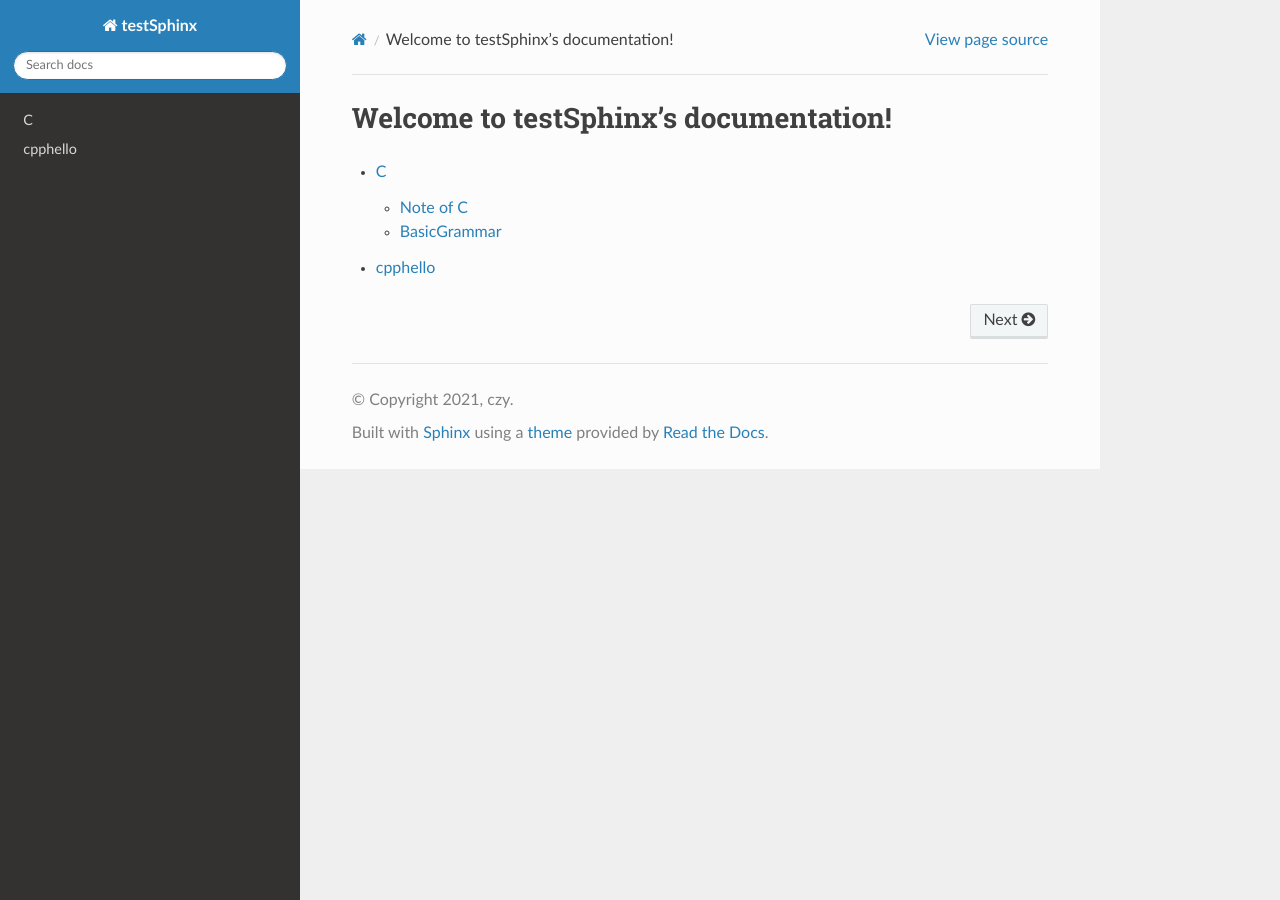
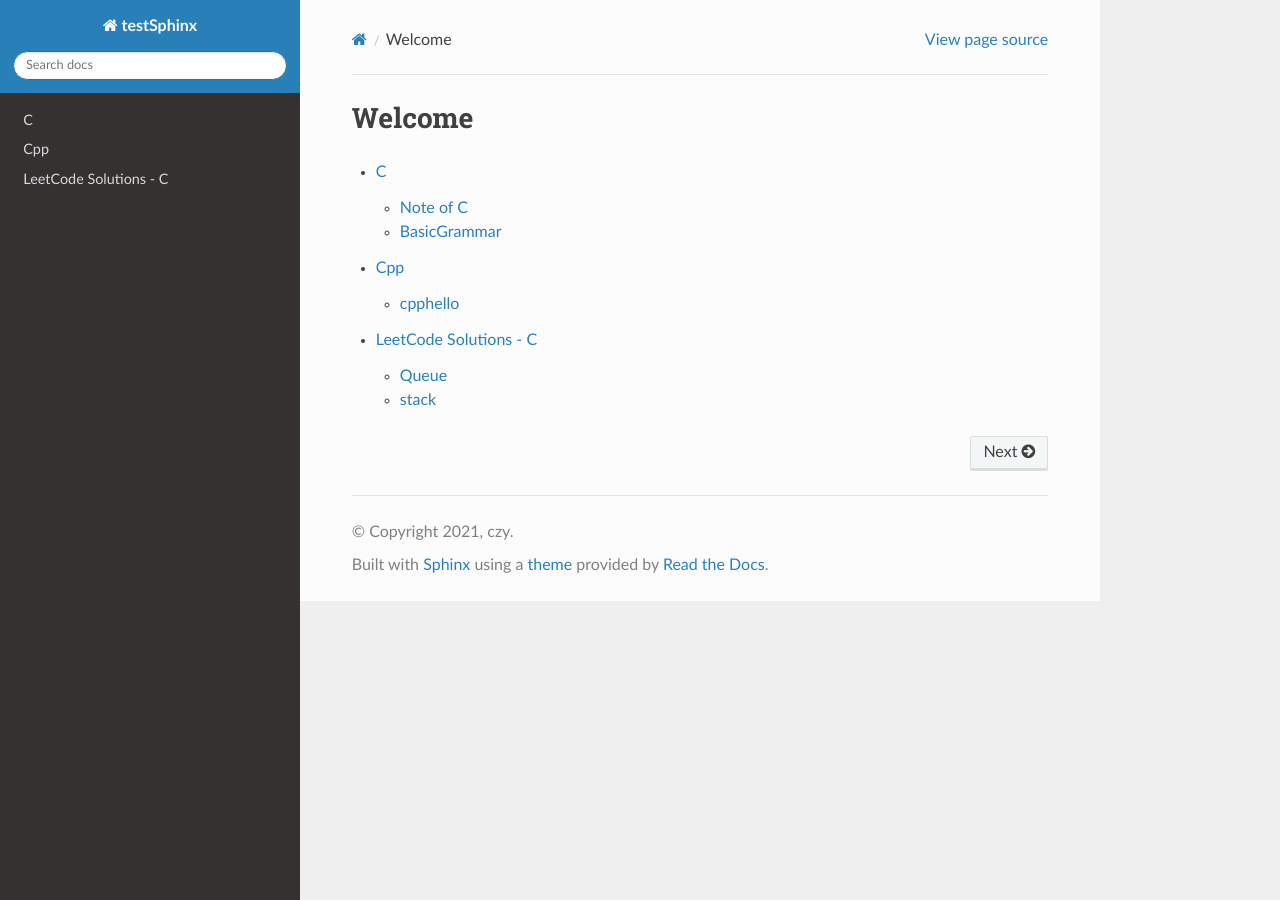
Before and after one commit to windweed/tmpForSphinx, a Sphinx documentation site: the page built from docs/source/index.rst, in a window 1280 px wide. Built offline with Sphinx 7.4.7 and the Read the Docs theme 2.0.0, drawn with Linux system fonts in a browser that asks for light colours; pages that are not in the unit, such as notebooks, are missing from menus.

Commit message:
init leetcode dirs

```diff
--- /dev/null
+++ b/docs/source/LeetCode/index.rst
@@ -0,0 +1,10 @@
+LeetCode Solutions - C
+======================
+
+Hi
+
+.. toctree::
+    :maxdepth:3
+
+    queue/index
+    stack/index
--- a/docs/source/index.rst
+++ b/docs/source/index.rst
@@ -3,14 +3,15 @@
    You can adapt this file completely to your liking, but it should at least
    contain the root `toctree` directive.
 
-Welcome to testSphinx's documentation!
+Welcome
 ======================================
 
 .. toctree::
    :maxdepth: 2
 
    C/index
-   CPP/cpphello.md
+   CPP/index
+   LeetCode/index
 
 
 .. Indices and tables
```
Also changed, not shown: docs/source/LeetCode/queue/1700.md (added, +35 -0 lines), docs/source/LeetCode/queue/index.rst (added, +9 -0 lines), docs/source/LeetCode/stack/20.md (added, +66 -0 lines), docs/source/LeetCode/stack/index.rst (added, +9 -0 lines).
